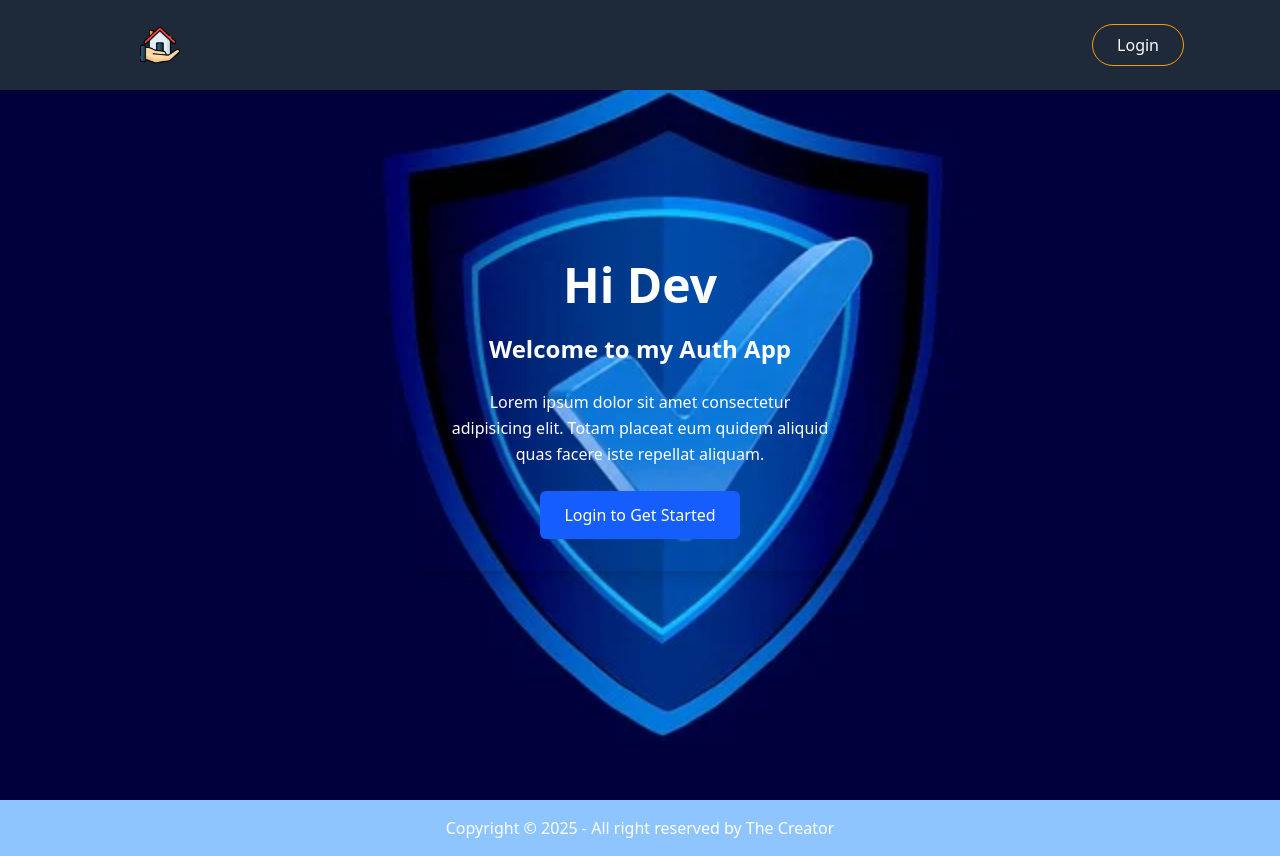
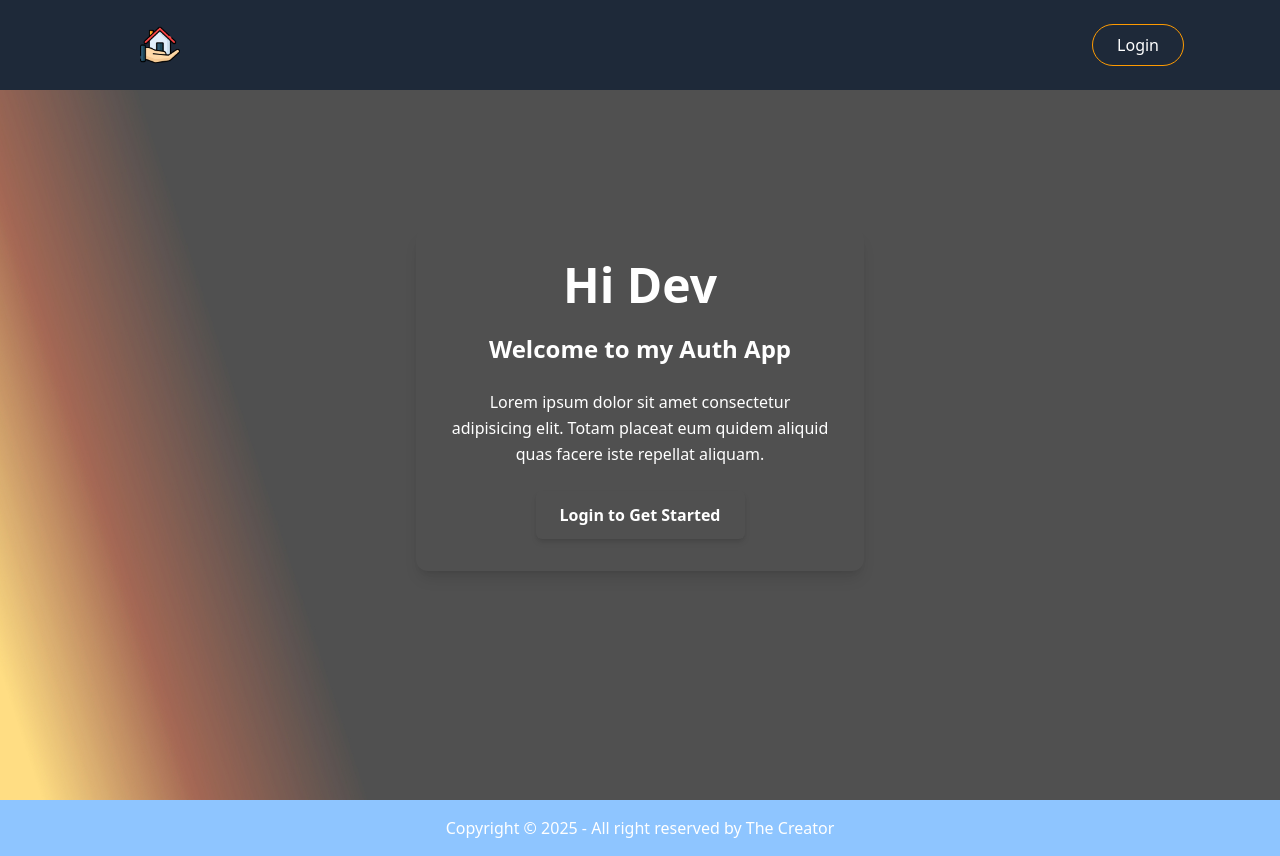
Before and after one commit to GAGGAH1/G-Authentication, a React (Vite) app in the folder frontend/: page / in a window 1280 px wide. Built offline with nearby package versions, Linux system fonts and the light colour scheme; no server answers.

Commit message:
Added a little styling to the login link

```diff
--- a/frontend/src/components/Hero.jsx
+++ b/frontend/src/components/Hero.jsx
@@ -1,6 +1,6 @@
 import React from 'react'
 import HeroInfo from './HeroInfo'
-import AuthImage from '../assets/images/Auth.webp'
+import AuthImage from '../assets/images/gray.jpg'
 const Hero = () => {
   return (
     <div
--- a/frontend/src/components/HeroInfo.jsx
+++ b/frontend/src/components/HeroInfo.jsx
@@ -5,7 +5,7 @@ const HeroInfo = () => {
   const { user, logout } = useAppContext();
   console.log('User in HeroInfo:', user);
   return (
-    <div className="min-h-screen flex items-center justify-center  px-4">
+    <div className="min-h-screen flex items-center justify-center px-4">
       <div className=" rounded-xl shadow-lg p-8 max-w-md w-full text-center space-y-6">
         <h1 className="text-5xl font-bold text-white">Hi {user ? user.name : 'Dev'} </h1>
         <h2 className="text-2xl font-semibold text-white">Welcome to my Auth App</h2>
@@ -15,7 +15,7 @@ const HeroInfo = () => {
 
         <Link
           to="/login"
-          className="inline-block bg-blue-600 text-white px-6 py-3 rounded-md hover:bg-blue-700 transition duration-300"
+          className="inline-block slate-blue-900 text-white px-6 py-3 shadow-md font-bold rounded-md hover:slate-blue-700 transition duration-300 "
         >
           Login to Get Started
         </Link>
```
Also changed, not shown: frontend/src/assets/images/gray.jpg (added).
